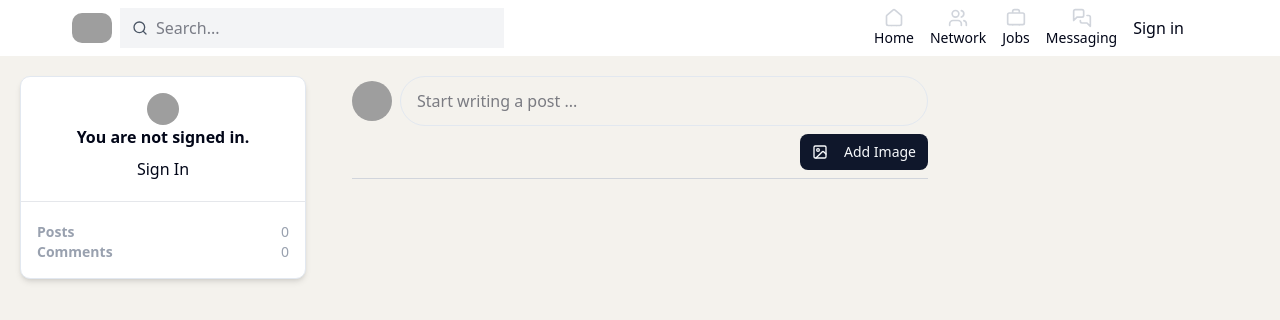
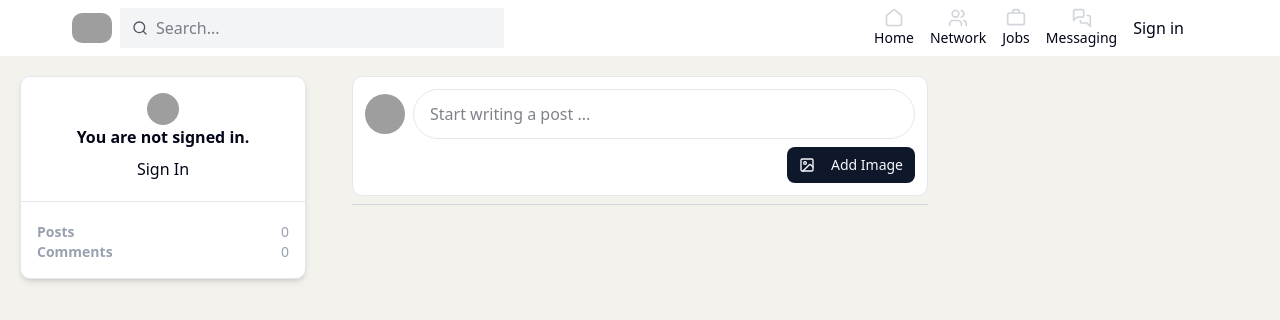
Before and after one commit to mohitjoer/linkedin-clone, a Next.js app: page / in a window 1280 px wide. Shown: the top 320 px of the page. Built offline with nearby package versions, Linux system fonts and the light colour scheme; no server answers; grey boxes are pictures that could not be loaded.

Commit message:
commit	new file:   actions/createpostaction.ts commit	modified:   src/components/postform.tsx

```diff
--- /dev/null
+++ b/actions/createpostaction.ts
@@ -0,0 +1,20 @@
+"use server"
+
+import { currentUser ,auth} from "@clerk/nextjs/server"
+
+export default async function createPostAction(formData:FormData) {
+    const user = await currentUser();
+
+    if (!user) {
+        throw new Error("You are Unauthorized to do this task...");
+    }
+
+    const postInput = formData.get("postInput") as string ;
+    const image = formData.get("image") as File;
+    let imageUrl: string | undefined ;
+
+
+    if(!postInput){
+        throw new Error ("post input is required");
+    }
+}
--- a/src/components/postform.tsx
+++ b/src/components/postform.tsx
@@ -5,6 +5,7 @@
 import { Button } from "./ui/button";
 import { ImageIcon, XIcon } from "lucide-react";
 import { useState } from "react";
+import createPostAction from "../../actions/createpostaction";
 
 
 function Postform() {
@@ -12,6 +13,26 @@
     const fileInputRef =useRef<HTMLInputElement>(null);
     const {user} = useUser();
     const [preview , setPreview] = useState <string | null> (null);
+
+    const handlePostAction = async (FormData :FormData )=>{
+        const formDataCopy = FormData ;
+        ref.current?.reset();
+
+        const text = formDataCopy.get("postInput") as string;
+
+        if (!text.trim()){
+            throw new Error("Post input is required");
+        }
+
+        setPreview(null);
+
+        try{
+            await createPostAction(formDataCopy);
+        }catch(error){
+            console.log("Error creating post ",error)
+        }
+    }
+
 
     const handleImageChange =(event: React.ChangeEvent<HTMLInputElement>)=>{
         const file =event.target.files?.[0];
@@ -25,8 +46,13 @@
     const lastName = user?.lastName ;
     const imageUrl = user?.imageUrl ;
   return (
-    <div>
-        <form ref={ref} action="">
+    <div className="mb-2">
+        <form ref={ref} action={formData=>{
+            // handel submission
+            handlePostAction(formData);
+
+            // toast notification
+        }} className="p-3 bg-white border rounded-lg">
             <div className="flex items-center space-x-2">
                 <Avatar>
                     {user?.id ?(
```
